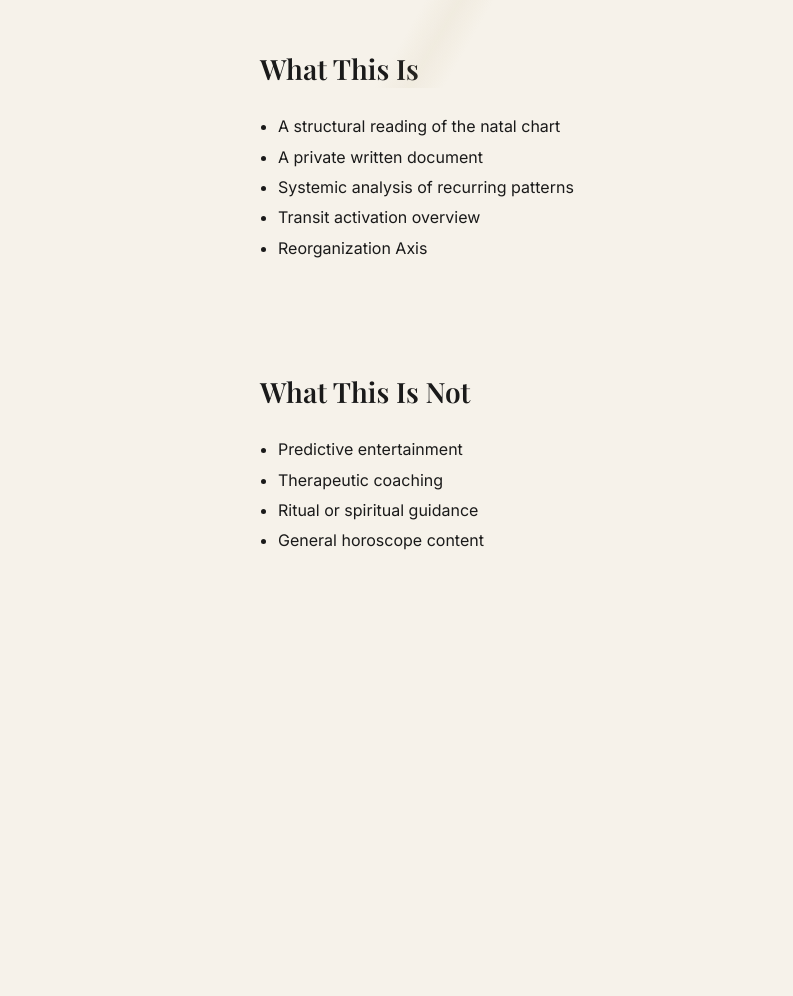
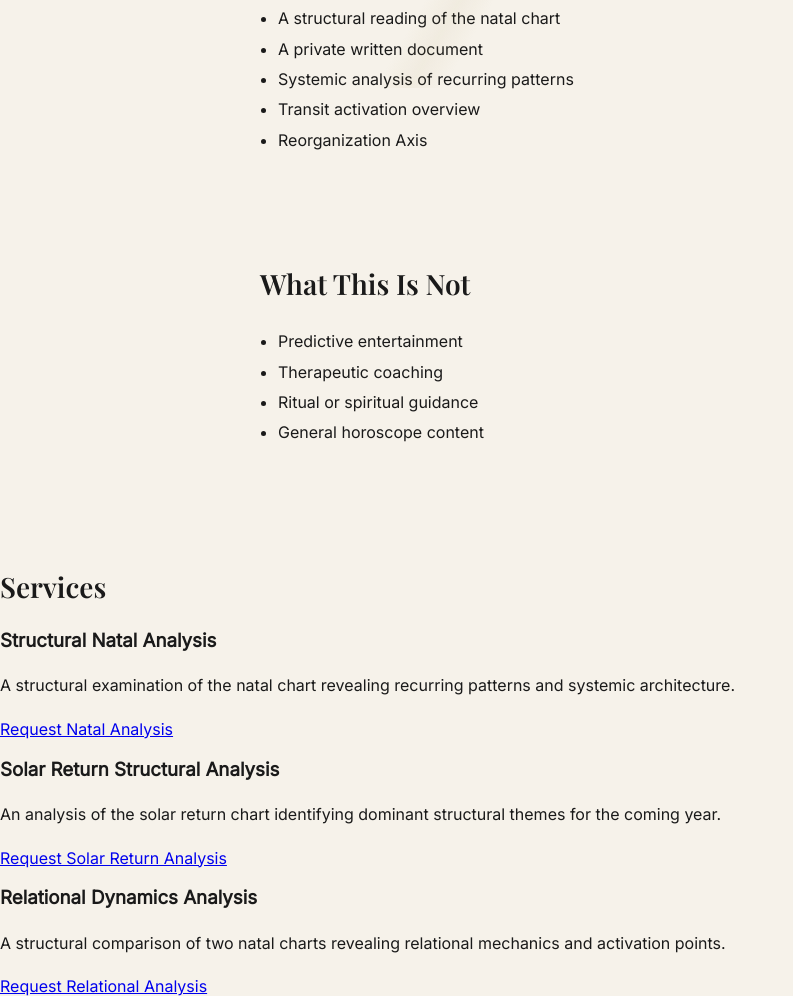
Before and after one commit to Ahlchimia/alchimia, a plain HTML site: page index.html in a window 1280 px wide. Shown: the part 712-1708 px from the top of the page, without its empty margins (0-793 px from the left). Before the commit the page ends 1388 px from the top, so only its background shows below. Drawn offline with nearby package versions, Linux system fonts and the light colour scheme.

Commit message:
Update index.html
3 buttons

```diff
--- a/index.html
+++ b/index.html
@@ -107,8 +107,6 @@ p {
 <div class="subtitle">Structural Astrological Analysis</div>
 <div class="micro">Irreversible clarity. Private document.</div>
 
-<a href="antesala.html" class="button">Request Analysis</a>
-
 <section>
 <h2>Statement</h2>
 <p>Astrology does not create events. It reveals structural patterns.</p>
@@ -139,5 +137,23 @@ p {
 
 </div>
 
+   <section>
+<h2>Services</h2>
+
+<h3>Structural Natal Analysis</h3>
+<p>A structural examination of the natal chart revealing recurring patterns and systemic architecture.</p>
+<a href="https://www.paypal.com/ncp/payment/CQXEA327D5RTW" class="service-button">Request Natal Analysis</a>
+
+<h3>Solar Return Structural Analysis</h3>
+<p>An analysis of the solar return chart identifying dominant structural themes for the coming year.</p>
+<a href="https://www.paypal.com/ncp/payment/FLJP6YYGMPKU6" class="service-button">Request Solar Return Analysis</a>
+
+<h3>Relational Dynamics Analysis</h3>
+<p>A structural comparison of two natal charts revealing relational mechanics and activation points.</p>
+<a href="https://www.paypal.com/ncp/payment/LSRTL4AGQBCUG" class="service-button">Request Relational Analysis</a>
+
+</section>
+
+
 </body>
 </html>
```
